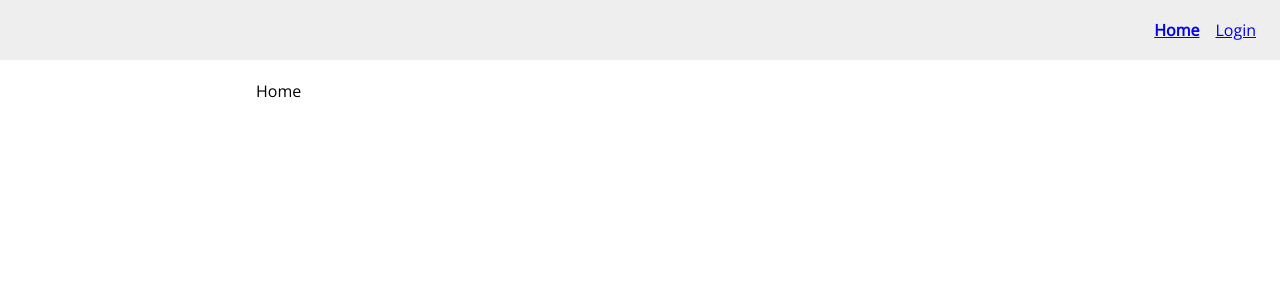
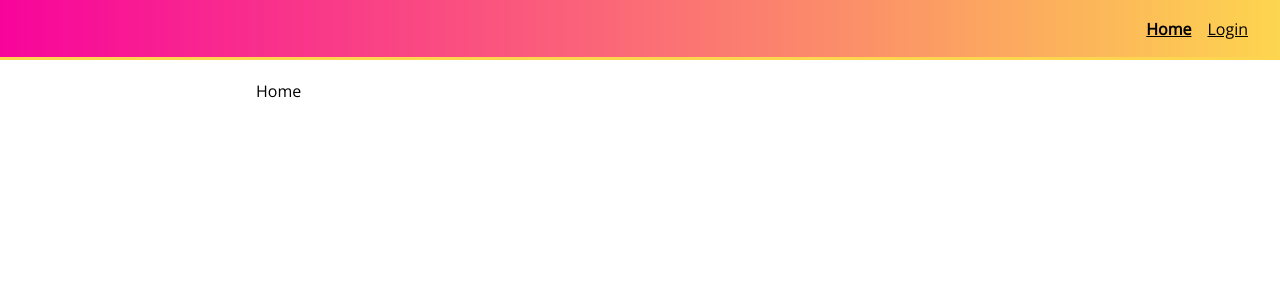
Before and after one commit to wcywin/styled-components-v5, a React (Create React App) app: page / in a window 1280 px wide. Shown: the top 300 px of the page. Built offline with nearby package versions, Linux system fonts and the light colour scheme.

Commit message:
add media-queries to styled components

```diff
--- a/src/components/App.js
+++ b/src/components/App.js
@@ -1,5 +1,5 @@
 import React from 'react';
-import { Button } from './common';
+// import { Button } from './common';
 import { createGlobalStyle } from 'styled-components'
 import { BrowserRouter, Switch, Route } from 'react-router-dom'
 import Login from 'components/pages/Login'
--- a/src/components/common/Header.js
+++ b/src/components/common/Header.js
@@ -10,19 +10,32 @@
 	padding: 0 16px;
 	position: fixed;
 	top: 0;
-	background: #eee;
+	background-image: linear-gradient(to right, #f8049c, #fdd54f);
+	border-bottom: 3px solid #fdd54f;
 `
 
 const Menu = styled.nav`
-	display: flex;
-	position: relative;
-	width: initial;
-	border-bottom: none;
-	margin: auto 0 auto auto;
+	display: block;
 	font-family: 'Open Sans', sans-serif;
-	background: none;
-	left: initial;
-	top: initial;
+	position: absolute;
+	width: 100%;
+	top: 60px;
+	left: 0;
+	padding: 8px;
+	box-sizing: border-box;
+	border-bottom: 3px solid #fdd54f;
+	background: #fff;
+
+	@media(min-width: 768px) {
+		display: flex;
+		background: none;
+		left: initial;
+		top: initial;
+		border-bottom: none;
+		margin: auto 0 auto auto;
+		position: relative;
+		width: initial;
+	}
 `
 
 const Link = ({ isActive, children, ...props }) => {
@@ -40,6 +53,7 @@
 	box-sizing: border-box;
 	margin: auto 0;
 	font-weight: ${p => p.isActive ? 'bold' : 'normal'};
+	color: #000;
 `
 
 export function Header() {
```
